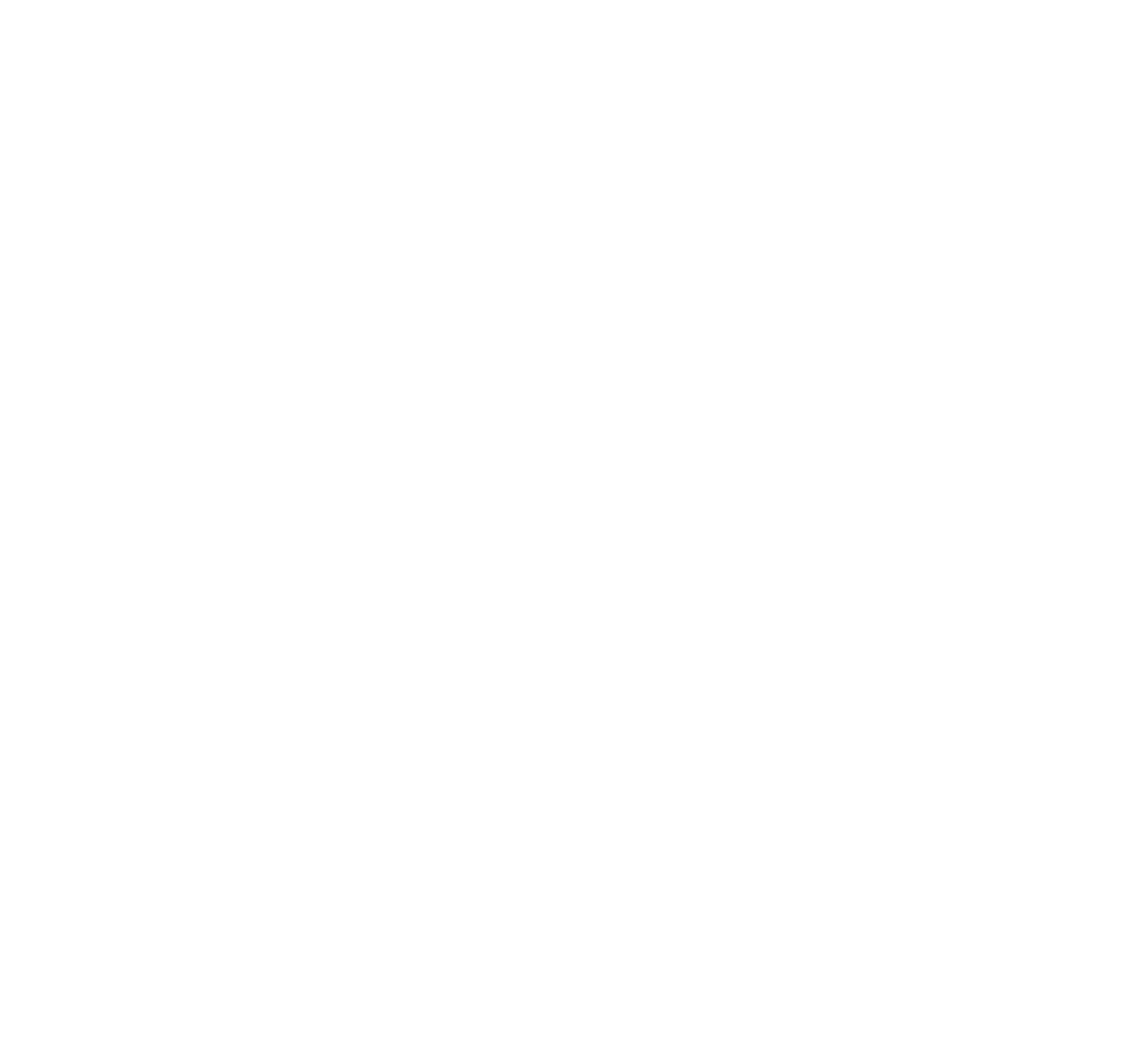
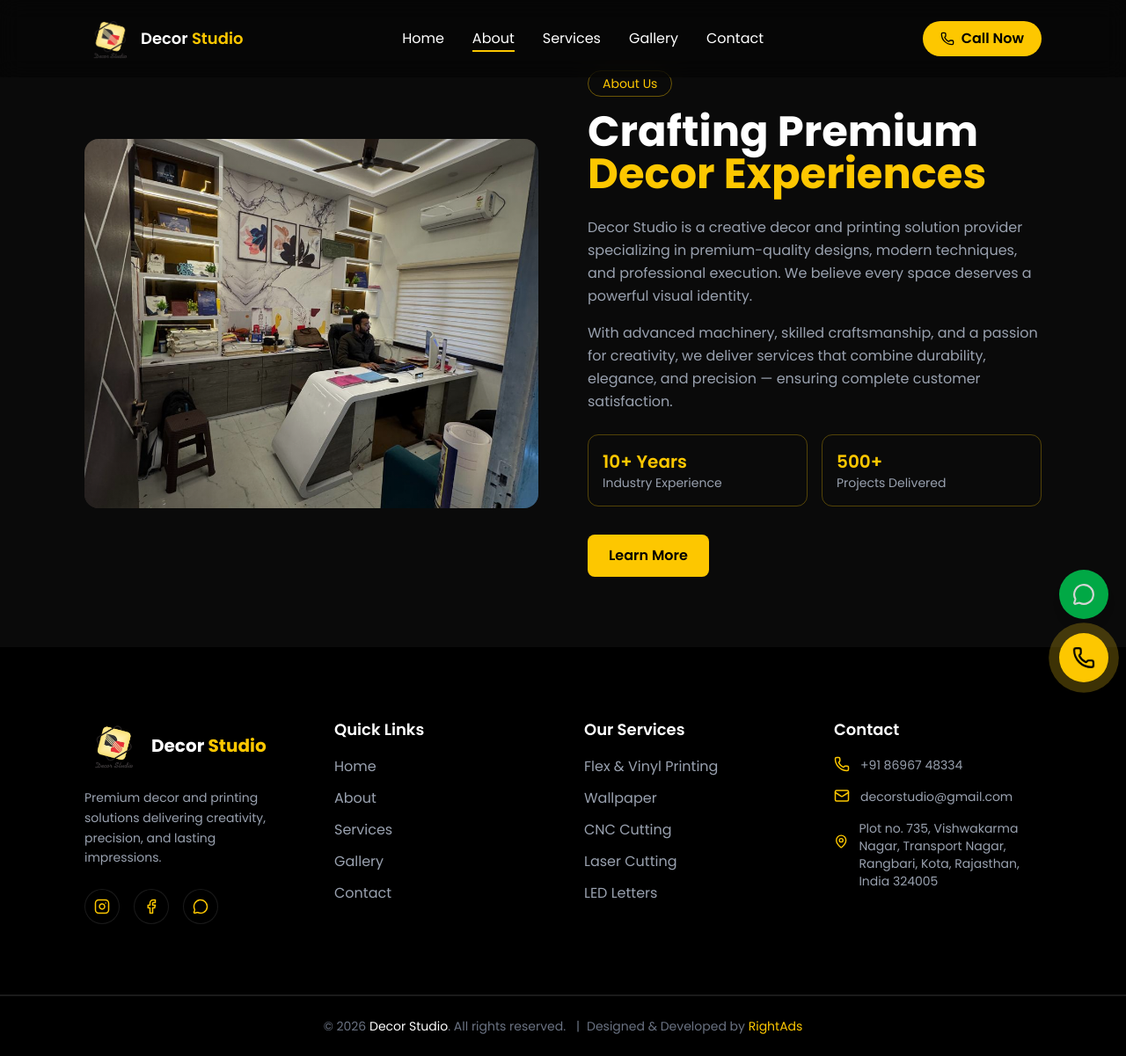
Before and after one commit to jasvindersingh01/decorstudio, a React (Vite) app: page /about in a window 1280 px wide. Shown: the whole page at 88% size. Before the commit the page ends 800 px from the top, so only its background shows below. Built offline with nearby package versions, Linux system fonts and the light colour scheme.

Commit message:
Separate pages

```diff
--- a/src/App.jsx
+++ b/src/App.jsx
@@ -1,28 +1,20 @@
 import Navbar from "./components/Navbar";
-import HeroSection from "./components/Hero";
-import About from "./components/AboutUs";
-import Services from "./components/Services";
-import WhyChooseUs from "./components/WhyChooseUs";
-import GallerySection from "./components/Gallery";
-import Contact from "./components/Contact";
-import Testimonials from "./components/Testimonial";
 import Footer from "./components/Footer";
 import FloatingButtons from "./components/FloatingButtons";
+import Home from "./pages/Home";
+import About from "./components/AboutUs";
+import { Routes, Route } from "react-router-dom";
 
 export default function App() {
   return (
     <>
       <Navbar />
+      <Routes>
+        <Route path="/home" element={<Home />} />
+        <Route path="/about" element={<About />} />
+      </Routes>
 
-      <HeroSection />
-      <About />
-      <Services />
-      <WhyChooseUs />
-      <Testimonials />
-      <GallerySection />
-      <Contact />
       <FloatingButtons />
-
       <Footer />
     </>
   )
--- a/src/components/Hero.jsx
+++ b/src/components/Hero.jsx
@@ -21,7 +21,6 @@ const itemUp = {
     transition: { duration: 0.6, ease: "easeOut" },
   },
 };
-
 
 const Hero = () => {
   return (
--- a/src/components/Navbar.jsx
+++ b/src/components/Navbar.jsx
@@ -1,15 +1,17 @@
 import { useState } from "react";
 import { Phone, Menu, X } from "lucide-react";
+import { Link, useLocation } from "react-router-dom";
+import { li } from "framer-motion/client";
 
 const Navbar = () => {
   const [open, setOpen] = useState(false);
 
   const navLinks = [
-    { name: "Home", href: "#home" },
-    { name: "About", href: "#about" },
-    { name: "Services", href: "#services" },
-    { name: "Gallery", href: "#gallery" },
-    { name: "Contact", href: "#contact" },
+    { name: "Home", path: "/home" },
+    { name: "About", path: "/about" },
+    { name: "Services", path: "/services" },
+    { name: "Gallery", path: "/gallery" },
+    { name: "Contact", path: "/contact" },
   ];
 
   return (
@@ -19,7 +21,7 @@ const Navbar = () => {
 
         {/* Logo */}
         <a href="#home" className="flex items-center gap-2">
-          <img src="/logo.png" alt="Decor Studio" className="w-14" />
+          <img src="logo.png" alt="Decor Studio" className="w-14" />
           <span className="text-white font-semibold text-lg">
             Decor <span className="text-yellow-400">Studio</span>
           </span>
@@ -29,18 +31,20 @@ const Navbar = () => {
         <ul className="hidden md:flex items-center">
           {navLinks.map((item) => (
             <li key={item.name}>
-              <a
-                href={item.href}
-                className="mx-4 text-white relative
+              <Link to={item.path}
+               className={`mx-4 text-white relative
                   after:content-['']
                   after:absolute after:left-0 after:-bottom-1
-                  after:h-[2px] after:w-0
-                  after:bg-yellow-400
+                  after:h-[2px] after:bg-yellow-400
                   after:transition-all after:duration-300
-                  hover:after:w-full"
+                  ${
+                    location.pathname === item.path
+                      ? "after:w-full"
+                      : "after:w-0 hover:after:w-full"
+                  }`}
               >
-                {item.name}
-              </a>
+              {item.name}
+              </Link>
             </li>
           ))}
         </ul>
--- a/src/components/Services.jsx
+++ b/src/components/Services.jsx
@@ -3,86 +3,87 @@ import {
   Printer,
   Image,
   Scissors,
-  Zap,
+  Layers,
   Lightbulb,
-  FileText,
+  Sparkles,
   CheckCircle2,
 } from "lucide-react";
 
 const services = [
   {
-    title: "Flex & Vinyl Printing",
+    title: "Printing & Branding",
     icon: Printer,
     desc:
-      "High-quality flex and vinyl printing for banners, hoardings, shop boards, and promotional materials.",
+      "Complete printing and branding solutions including flex, vinyl, digital prints, and visiting cards for businesses.",
     points: [
-      "Large Format Printing",
-      "Weather Resistant",
-      "Custom Sizes",
-      "Fast Turnaround",
+      "Flex & Vinyl Printing",
+      "Digital Printing",
+      "Visiting Cards",
+      "Branding Materials",
     ],
   },
   {
-    title: "Wallpaper",
+    title: "Wallpaper & Wall Graphics",
     icon: Image,
     desc:
-      "Transform your walls with our premium wallpaper collection. Custom designs and professional installation included.",
+      "Premium wallpapers and wall graphics that enhance interiors with custom designs and finishes.",
     points: [
-      "Custom Designs",
+      "Designer Wallpapers",
+      "Wall Stickers",
+      "Custom Wall Graphics",
       "Professional Installation",
-      "Variety of Textures",
-      "Easy Maintenance",
     ],
   },
   {
-    title: "CNC Cutting",
+    title: "CNC & Laser Cutting",
     icon: Scissors,
     desc:
-      "Precision CNC cutting for wood, MDF, acrylic, and more. Perfect for decor and signage.",
+      "High-precision CNC and laser cutting services for decor, signage, and custom design elements.",
     points: [
-      "Intricate Designs",
+      "CNC Cutting",
+      "Laser Cutting",
       "Multiple Materials",
-      "High Precision",
-      "Custom Patterns",
+      "Precision Work",
     ],
   },
   {
-    title: "Laser Cutting",
-    icon: Zap,
+    title: "LED Letters & Signage",
+    icon: Lightbulb,
     desc:
-      "Advanced laser cutting solutions for clean edges and detailed designs.",
+      "Eye-catching LED letters and signage solutions to make your brand stand out day and night.",
     points: [
-      "Clean Finish",
-      "High Accuracy",
-      "Fast Processing",
-      "Custom Shapes",
+      "LED Letters",
+      "Shop Sign Boards",
+      "Indoor & Outdoor Signage",
+      "Energy Efficient",
     ],
   },
   {
-    title: "LED Letters",
-    icon: Lightbulb,
+    title: "Event Props & Displays",
+    icon: Sparkles,
     desc:
-      "Eye-catching LED letters and signage for branding and storefronts.",
+      "Creative event props and display solutions for promotions, exhibitions, and special occasions.",
     points: [
-      "Bright Illumination",
-      "Energy Efficient",
-      "Custom Fonts",
-      "Indoor & Outdoor",
+      "Event Props",
+      "Stage Decor",
+      "Promotional Displays",
+      "Custom Fabrication",
     ],
   },
   {
-    title: "Visiting Cards",
-    icon: FileText,
+    title: "Custom Decor Solutions",
+    icon: Layers,
     desc:
-      "Premium visiting cards that leave a lasting impression.",
+      "Tailor-made decor solutions designed to match your vision, space, and branding needs.",
     points: [
-      "Premium Paper",
-      "Custom Finishes",
-      "Sharp Printing",
-      "Quick Delivery",
+      "Custom Designs",
+      "Mixed Materials",
+      "One-of-a-Kind Projects",
+      "End-to-End Execution",
     ],
   },
 ];
+
 
 const Services = () => {
   return (
--- a/src/components/WhyChooseUs.jsx
+++ b/src/components/WhyChooseUs.jsx
@@ -98,7 +98,7 @@ const WhyDecorStudio = () => {
               <div
                 key={i}
                 className="bg-black/60 border border-white/10 rounded-2xl p-10 text-center
-                transition hover:border-yellow-400/40
+                transition hover:scale-102 duration-300 hover:border-yellow-400/40
                 hover:shadow-[0_0_60px_rgba(250,204,21,0.12)]"
               >
                 <h3 className="text-5xl font-bold text-yellow-400 mb-2">
--- a/src/main.jsx
+++ b/src/main.jsx
@@ -6,7 +6,7 @@ import App from './App.jsx'
 
 createRoot(document.getElementById('root')).render(
   <StrictMode>
-    <BrowserRouter basename='/decorstudio'>
+    <BrowserRouter >
       <App />
     </BrowserRouter>
   </StrictMode>,
--- /dev/null
+++ b/src/pages/Home.jsx
@@ -0,0 +1,21 @@
+import HeroSection from "../components/Hero";
+import About from "../components/AboutUs";
+import Services from "../components/Services";
+import WhyChooseUs from "../components/WhyChooseUs";
+import GallerySection from "../components/Gallery";
+import Contact from "../components/Contact";
+import Testimonials from "../components/Testimonial";
+
+export default function Home() {
+  return (
+    <>
+      <HeroSection />
+      <About />
+      <Services />
+      <WhyChooseUs />
+      <Testimonials />
+      <GallerySection />
+      <Contact />
+    </>
+  )
+}
--- a/vite.config.js
+++ b/vite.config.js
@@ -3,7 +3,6 @@ import react from '@vitejs/plugin-react'
 import tailwindcss from '@tailwindcss/vite'
 
 export default defineConfig({
-  base: "/decorstudio/",
   plugins: [react(),
     tailwindcss(),
   ],
```
